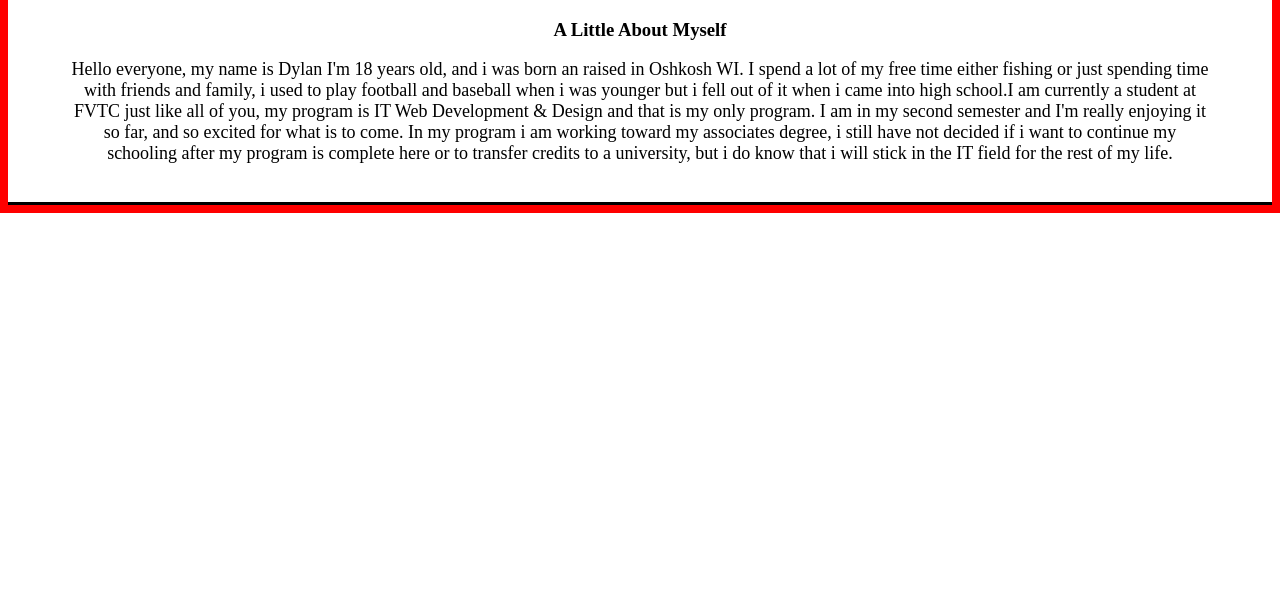
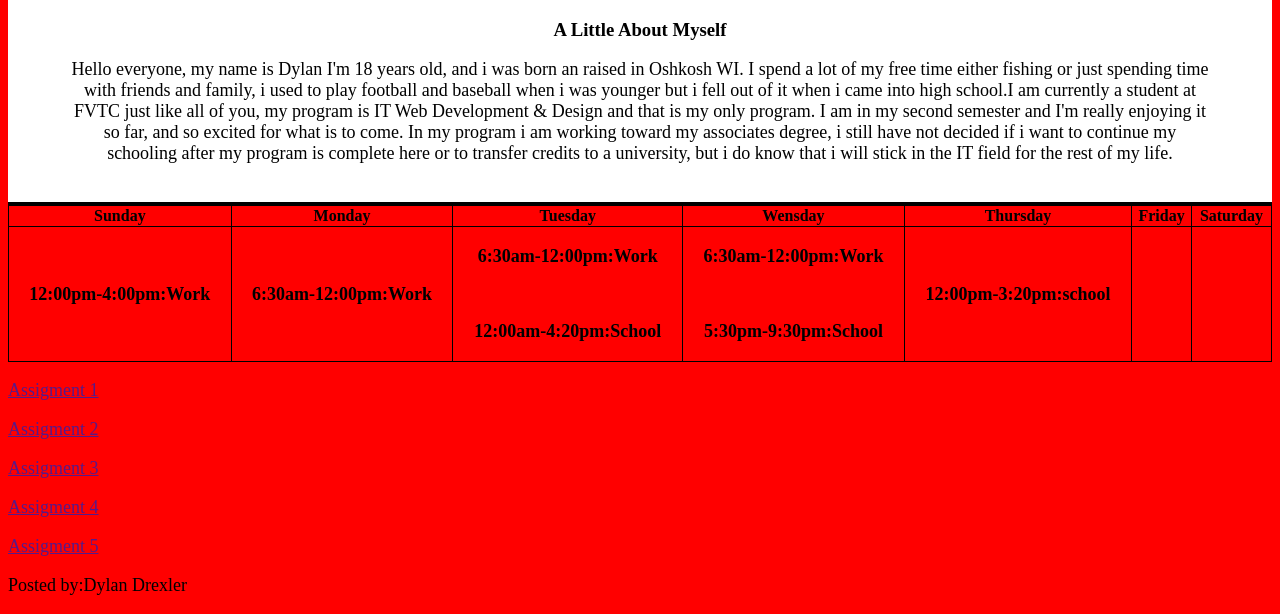
Before and after one commit to dylan-drexler/PHPclass, a PHP site: page / in a window 1280 px wide. Shown: the part 799-1413 px from the top of the page. Before the commit the page ends 1012 px from the top, so only its background shows below. Run offline with PHP 8.4, Linux system fonts and the light colour scheme; lists and menus that the app fills with data are empty.

Commit message:
Added intro and image and some CSS

```diff
--- a/index.php
+++ b/index.php
@@ -21,6 +21,45 @@
         </section>
     </div>
 </div>
+<div id="table">
+    <table>
+        <tr>
+            <th>Sunday</th>
+            <th>Monday</th>
+            <th>Tuesday</th>
+            <th>Wensday</th>
+            <th>Thursday</th>
+            <th>Friday</th>
+            <th>Saturday</th>
+        </tr>
+        <tr>
+            <th><p>12:00pm-4:00pm:Work</p></th>
+            <th><p>6:30am-12:00pm:Work</p></th>
+            <th>
+                <p>6:30am-12:00pm:Work</p><br>
+                <p>12:00am-4:20pm:School</p>
+            </th>
+            <th>
+                <p>6:30am-12:00pm:Work</p><br>
+                <p>5:30pm-9:30pm:School</p>
+            </th>
+            <th><p>12:00pm-3:20pm:school</p></th>
+            <th></th>
+            <th></th>
+        </tr>
+    </table>
+</div>
+<div id="page-content">
+    <nav>
+        <p><a href=>Assigment 1</a></p>
+        <p><a href=>Assigment 2</a></p>
+        <p><a href=>Assigment 3</a></p>
+        <p><a href=>Assigment 4</a></p>
+        <p><a href=>Assigment 5</a></p>
+    </nav>
+</div>
+<footer>
+    <p>Posted by:Dylan Drexler</p>
+</footer>
 </body>
-
 </html>
```
